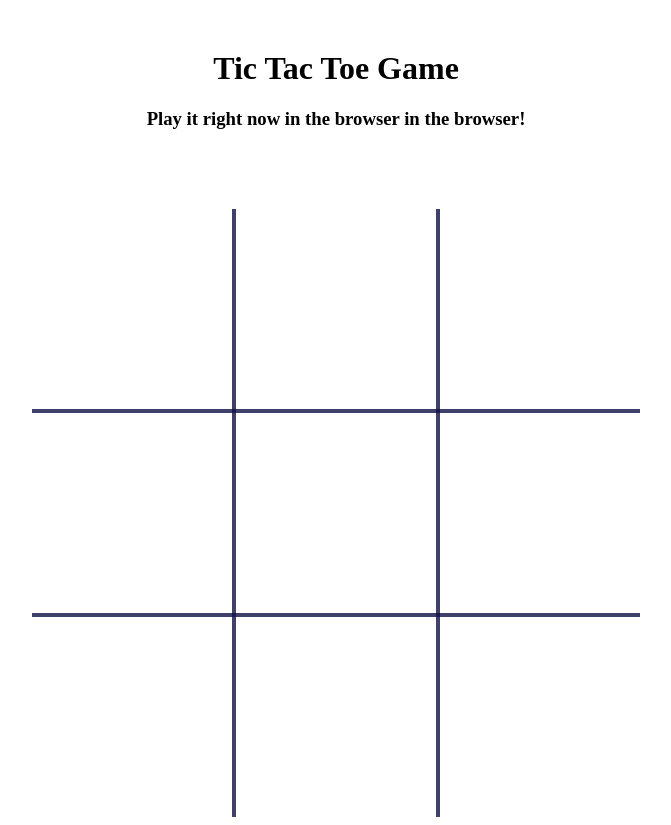
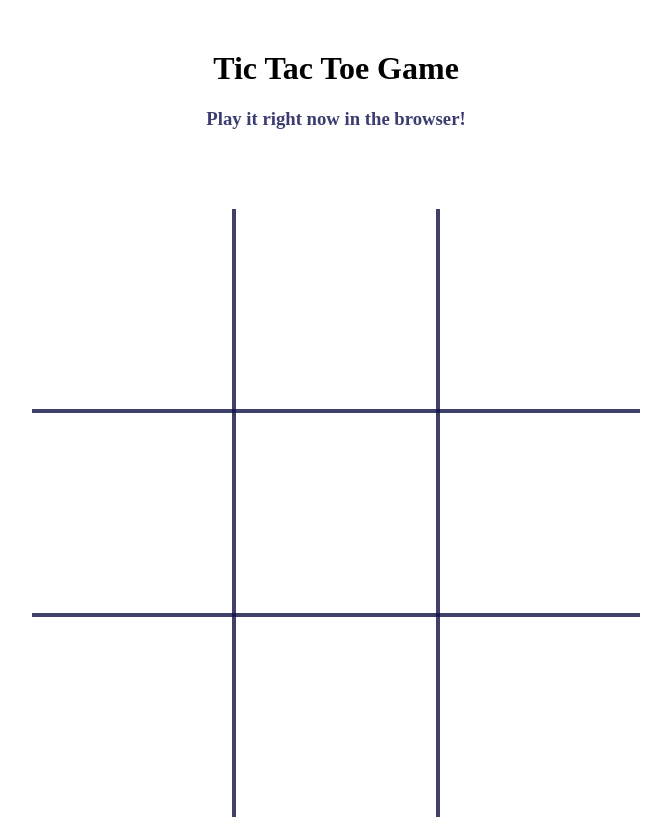
Before and after one commit to AlexSt14/JavaScript-Projects, a plain HTML site: page TicTacToe/TicTacToe.html in a window 1280 px wide. Shown: the whole page, without its empty margins (304-975 px from the left). Drawn offline with Linux system fonts and the light colour scheme.

Commit message:
h3 element Update

```diff
--- a/TicTacToe/TicTacToe.html
+++ b/TicTacToe/TicTacToe.html
@@ -12,7 +12,7 @@
         <!--This container is needed to overlay our canvas over our table-->
         <div class='center-container'>
             <h1>Tic Tac Toe Game</h1>
-            <h3>Play it right now in the browser in the browser!</h3>
+            <h3>Play it right now in the browser!</h3>
             <!--Note: Canvas width and height must be set within the element-->
             <canvas id='win-lines' width='608' height='608'></canvas>
             <table>
--- a/TicTacToe/css/game.css
+++ b/TicTacToe/css/game.css
@@ -40,4 +40,5 @@ h1, h3 {
 }
 h3 {
     padding-bottom: 60px;
+    color: rgba(10, 12, 78, 0.8);
 }
```
